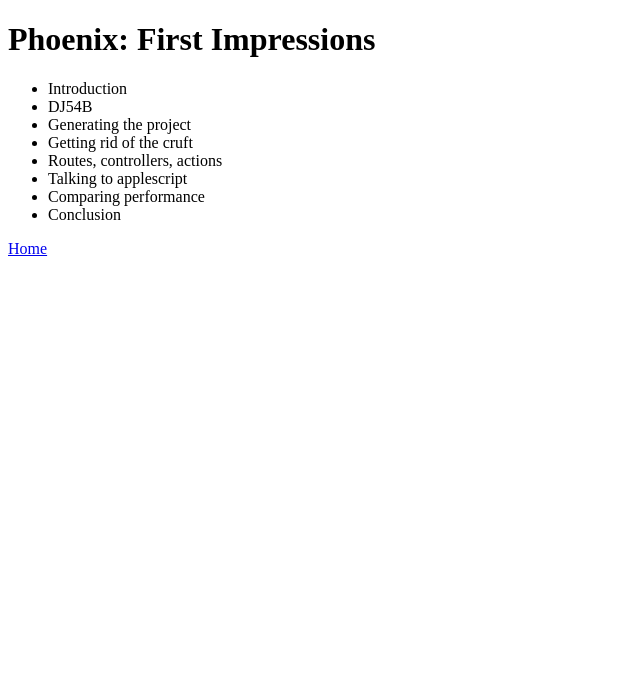
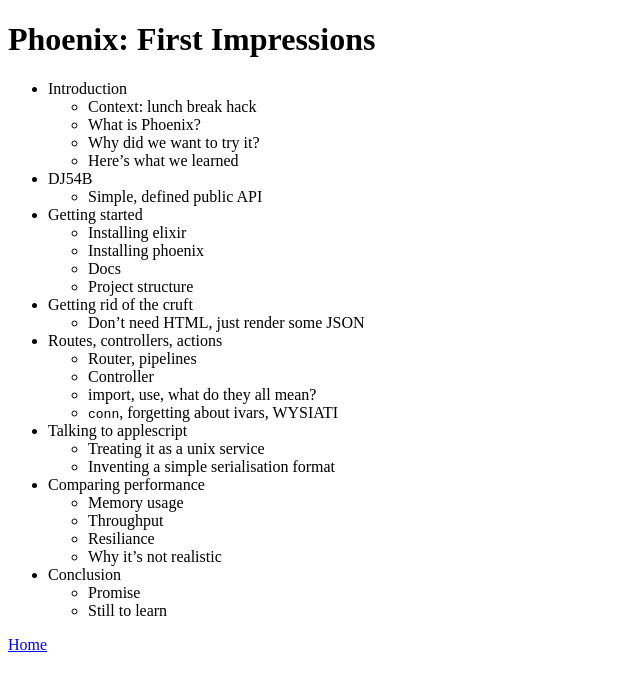
Before and after one commit to withassociates/notebook.withassociates.com, a Jekyll site: the page built from _posts/2015-08-03-phoenix-first-impressions.md, in a window 1280 px wide. Shown: the top 691 px of the page, without its empty margins (0-640 px from the left). Built offline with Jekyll 4.4.1, drawn with Linux system fonts in a browser that asks for light colours; Markdown is read by kramdown in place of the engine named in the settings.

Commit message:
Flesh out Phoenix outline

```diff
--- a/_posts/2015-08-03-phoenix-first-impressions.md
+++ b/_posts/2015-08-03-phoenix-first-impressions.md
@@ -6,10 +6,32 @@
 # Phoenix: First Impressions
 
 - Introduction
+  - Context: lunch break hack
+  - What is Phoenix?
+  - Why did we want to try it?
+  - Here’s what we learned
 - DJ54B
-- Generating the project
+  - Simple, defined public API
+- Getting started
+  - Installing elixir
+  - Installing phoenix
+  - Docs
+  - Project structure
 - Getting rid of the cruft
+  - Don’t need HTML, just render some JSON
 - Routes, controllers, actions
+  - Router, pipelines
+  - Controller
+  - import, use, what do they all mean?
+  - `conn`, forgetting about ivars, WYSIATI
 - Talking to applescript
+  - Treating it as a unix service
+  - Inventing a simple serialisation format
 - Comparing performance
+  - Memory usage
+  - Throughput
+  - Resiliance
+  - Why it’s not realistic
 - Conclusion
+  - Promise
+  - Still to learn
```
